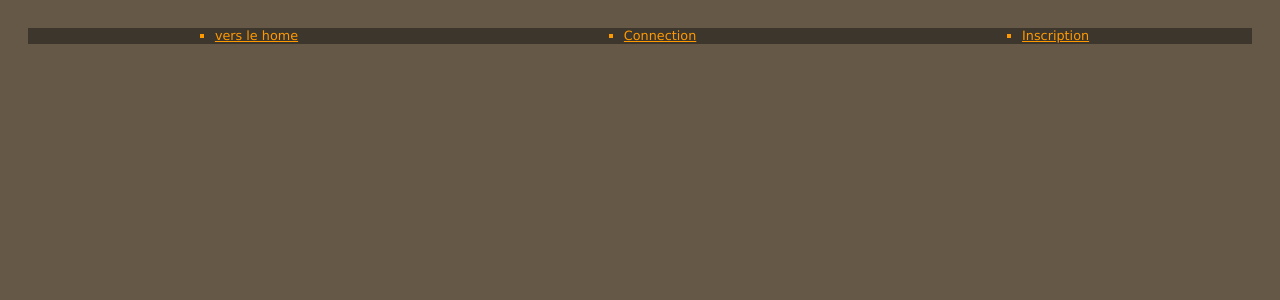
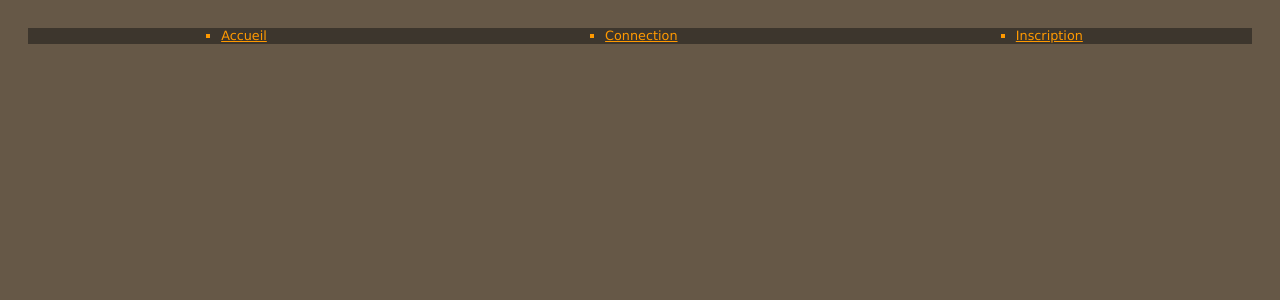
Before and after one commit to Nemezix/Groupe100, a PHP site: template phProjo/views/header.php in a window 1280 px wide. Shown: the top 300 px of the page. Run offline with PHP 8.4, Linux system fonts and the light colour scheme; the template is opened without the code that fills it, so the values that code supplies are empty; some libraries are stand-ins or nearby versions.

Commit message:
Update header.php

```diff
--- a/phProjo/views/header.php
+++ b/phProjo/views/header.php
@@ -15,7 +15,7 @@
 						<?php if(empty($_SESSION['authentified']))
 							{
 								echo
-								'<li><a href="index.php?action=home">vers le home</a></li>';
+								'<li><a href="index.php?action=home">Accueil</a></li>';
 							}
 						?>
 
```
